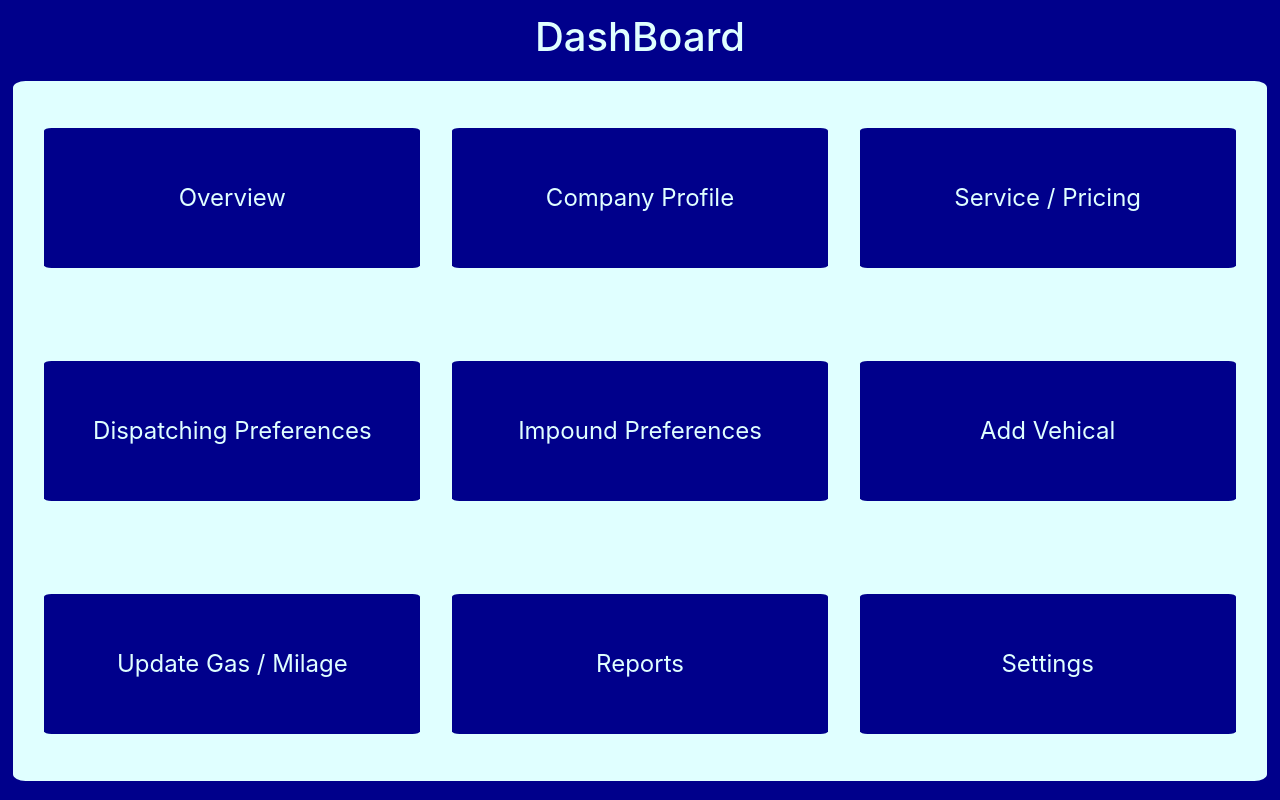
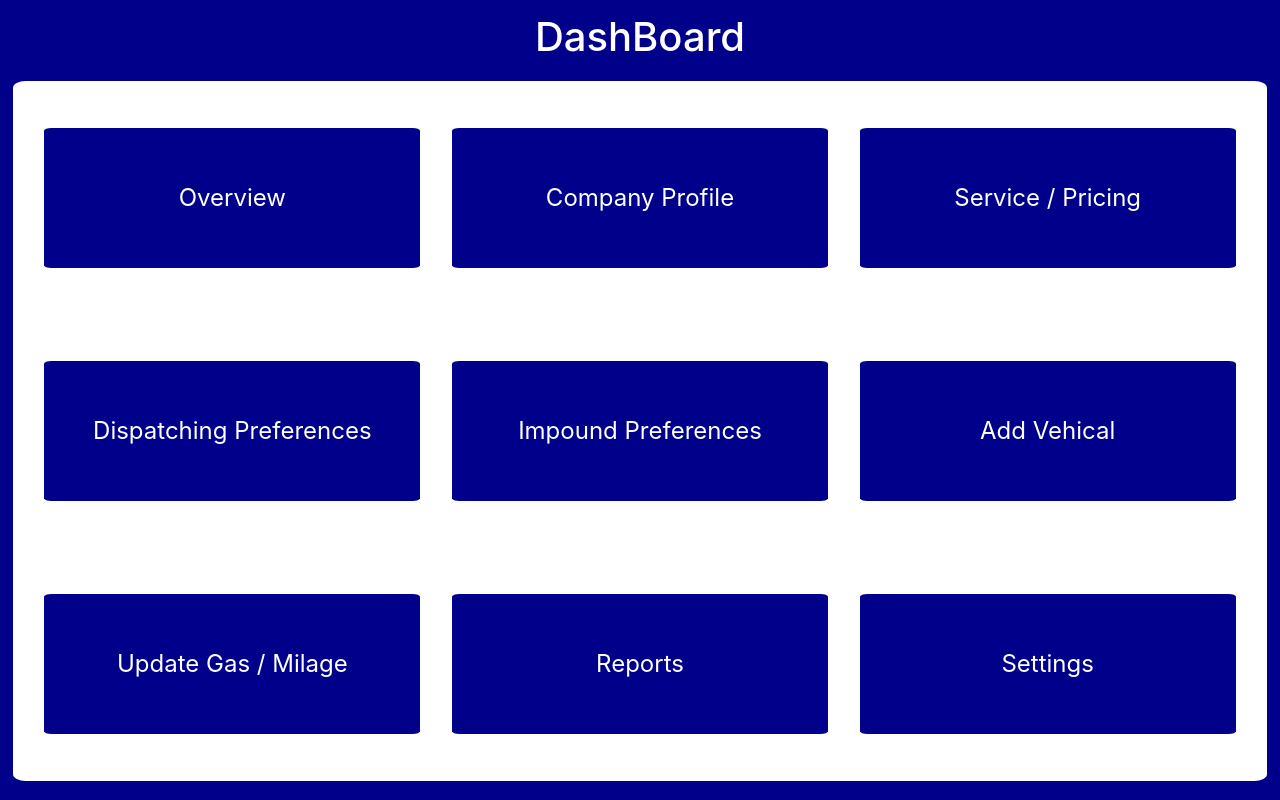
Before and after one commit to Ashley426/towApp, a React (Create React App) app: page / in a window 1280 px wide. Built offline with nearby package versions, Linux system fonts and the light colour scheme.

Commit message:
installed react router dom

```diff
--- a/package.json
+++ b/package.json
@@ -9,6 +9,7 @@
     "bootstrap": "^5.1.3",
     "react": "^17.0.2",
     "react-dom": "^17.0.2",
+    "react-router-dom": "^6.2.1",
     "react-scripts": "4.0.3",
     "web-vitals": "^1.1.2"
   },
--- a/src/components/dashboard/Dashboard.jsx
+++ b/src/components/dashboard/Dashboard.jsx
@@ -1,6 +1,6 @@
 import './dashboard.css';
 import React from 'react'
-// import Search from './searchBar';
+// import {} from ''
 
 
 export default function Dashboard(){
--- a/src/components/dashboard/dashboard.css
+++ b/src/components/dashboard/dashboard.css
@@ -26,7 +26,7 @@
     /* background-color: darkblue; */
     border-radius: 1%;
     width: 98%;
-    color: lightcyan;
+    color: white;
     display: flex;
     flex-direction: column;
     justify-content: center;
@@ -35,7 +35,7 @@
 
 .dashOption{
     border: 2px solid lightblue;
-    background-color: lightcyan;
+    background-color: white;
     border-radius: 1%;
     height: 95%;
     width: 97%;
@@ -47,7 +47,7 @@
 
 .outerBox{
     border-radius: 1%;
-    background-color: lightcyan;
+    background-color: white;
     margin-top: 1%;
     height: 100%;
     width: 100%;
@@ -64,7 +64,7 @@
     border: none;
     border-radius: 2%;
     background-color: darkblue;
-    color: lightcyan;
+    color: white;
     height: 20%;
     width: 30%;
     font-size: x-large;
@@ -84,7 +84,7 @@ button :hover{
 .overview{
     height: 95%;
     width: 98%;
-    background-color: lightcyan;
+    background-color: white;
     border-radius: 1%;
     color: white;
 }
```
Also changed, not shown: 1 other file (tests, documents, lock files or other folders).
